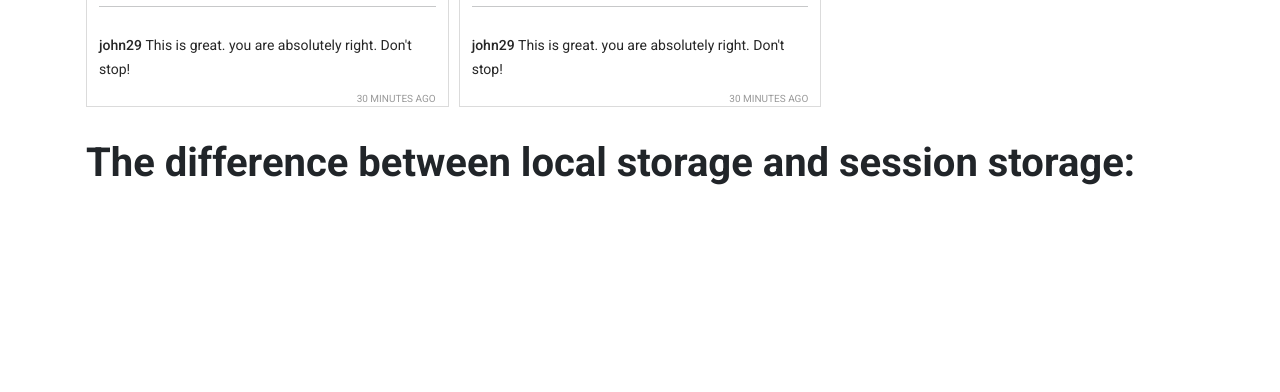
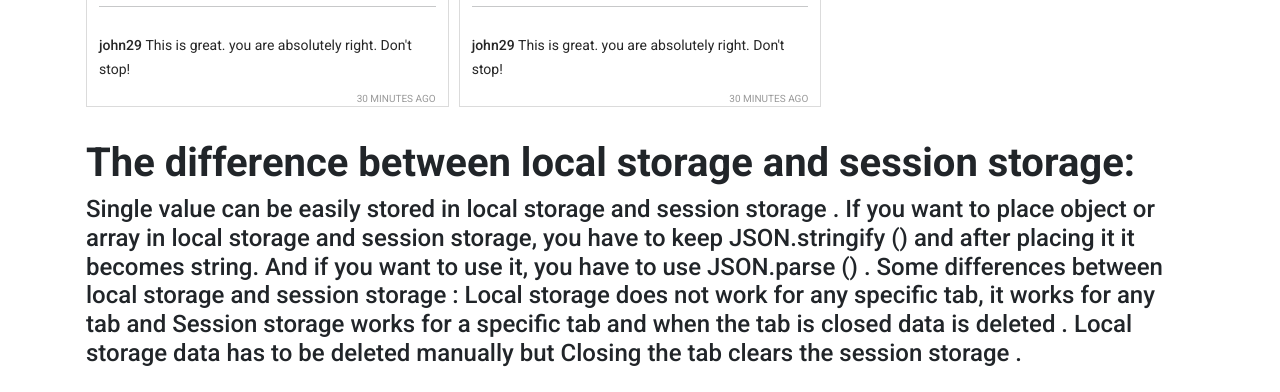
Before and after one commit to Moniruzzaman2525/-insta-shohor, a plain HTML site: page index.html in a window 1280 px wide. Shown: the part 1425-1817 px from the top of the page. Before the commit the page ends 1636 px from the top, so only its background shows below. Drawn offline with nearby package versions, Linux system fonts and the light colour scheme.

Commit message:
local and session storage diffarent add

```diff
--- a/index.html
+++ b/index.html
@@ -62,6 +62,14 @@
     </main>
     <section class="main container mx-auto p-3">
         <h1 class="fw-bolder">The difference between local storage and session storage:</h1>
+        <h4>
+            Single value can be easily stored in local storage and session storage . If you want to place object or
+            array in local storage and session storage, you have to keep JSON.stringify () and after placing it it
+            becomes string. And if you want to use it, you have to use JSON.parse () . Some differences between local
+            storage and session storage : Local storage does not work for any specific tab, it works for any tab and
+            Session storage works for a specific tab and when the tab is closed data is deleted . Local storage data has
+            to be deleted manually but Closing the tab clears the session storage .
+        </h4>
     </section>
     <footer></footer>
 
```
